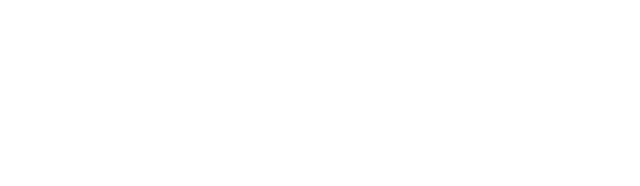
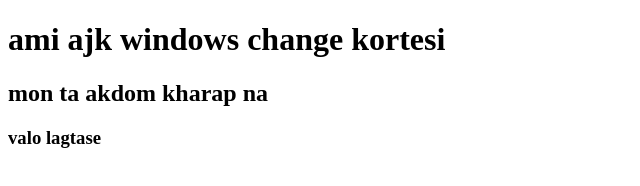
Before and after one commit to ferdushihaque/my-secound-repo, a plain HTML site: page index.html in a window 1280 px wide. Shown: the whole page, without its empty margins (0-640 px from the left). Drawn offline with Linux system fonts and the light colour scheme.

Commit message:
added new

```diff
--- a/index.html
+++ b/index.html
@@ -7,6 +7,9 @@
     <title>my secound git repo</title>
 </head>
 <body>
+    <h1>ami ajk windows change kortesi</h1>
+    <h2>mon ta akdom kharap na</h2>
+    <h3>valo lagtase</h3>
 
 </body>
 </html>
```
